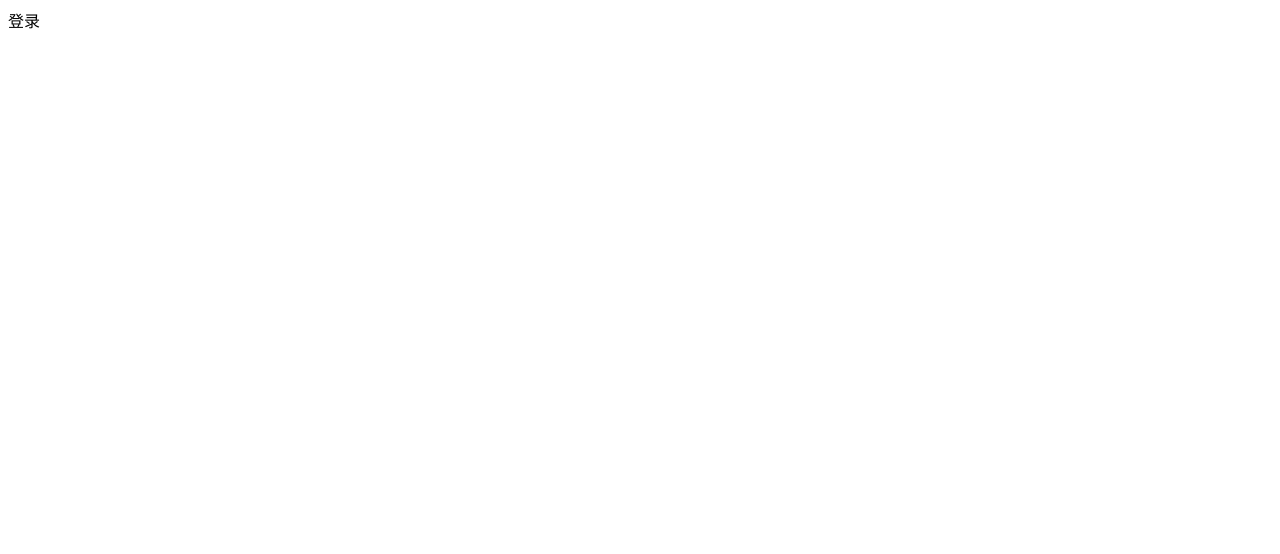
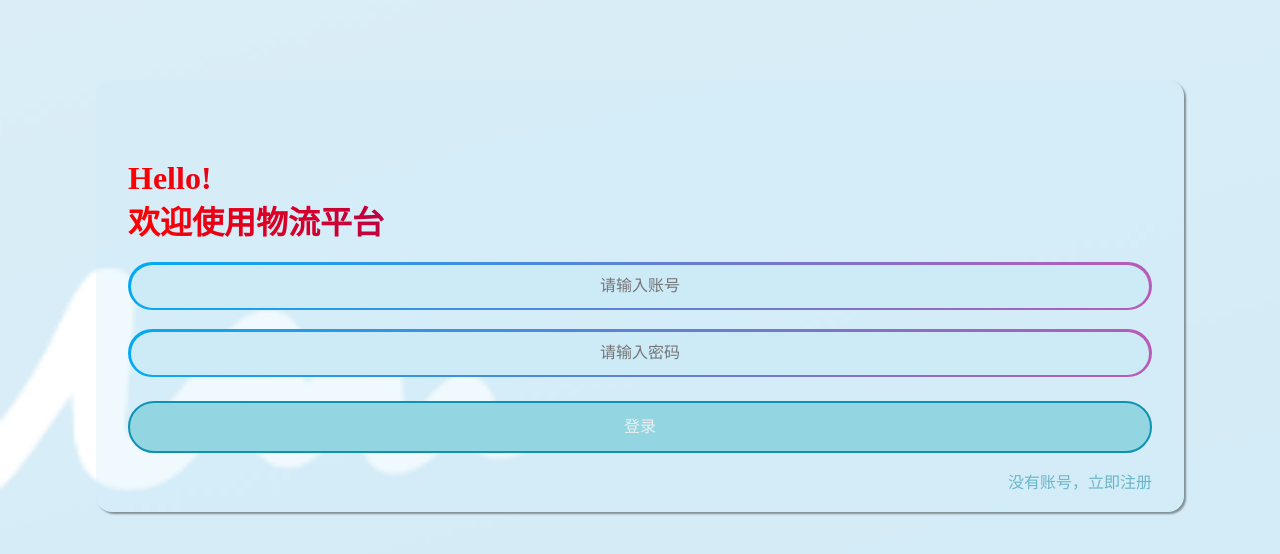
Before and after one commit to hanyueshijiu/MaterialFlow, a Vue app in the folder materialflow-app/: page /login in a window 1280 px wide. Shown: the top 554 px of the page. Built offline with nearby package versions, Linux system fonts and the light colour scheme.

Commit message:
物流运输 LOGIN页面 by chw

```diff
--- a/materialflow-app/package.json
+++ b/materialflow-app/package.json
@@ -11,6 +11,7 @@
   "dependencies": {
     "@types/node": "^20.5.9",
     "axios": "^1.5.0",
+    "less": "^4.2.0",
     "pinia": "^2.1.6",
     "pinia-plugin-persist": "^1.0.0",
     "vue": "^3.3.4",
--- a/materialflow-app/src/style.css
+++ b/materialflow-app/src/style.css
@@ -0,0 +1,4 @@
+* {
+  margin: 0;
+  padding: 0;
+}
--- a/materialflow-app/src/views/login/index.vue
+++ b/materialflow-app/src/views/login/index.vue
@@ -1,10 +1,121 @@
 <template>
-  登录
+  <div class="container">
+    <div class="form">
+      <div class="detail">
+        <h1>Hello!</h1>
+        <h1>欢迎使用物流平台</h1>
+      </div>
+      <div class="main">
+        <div class="inpbox">
+          <input type="text" placeholder="请输入账号" />
+        </div>
+        <div class="inpbox">
+          <input type="password" placeholder="请输入密码"  />
+        </div>
+      </div>
+      <div class="action">
+        <div class="btn">登录</div>
+      </div>
+      <div class="tips">
+        <p>没有账号，立即注册</p>
+      </div>
+    </div>
+  </div>
 </template>
 
-<script setup lang="ts">
-</script>
+<script setup lang="ts"></script>
 
-<style>
-
+<style lang="less" scoped>
+.container {
+  width: 100vw;
+  height: 100vh;
+  background-image: url("../../assets/bg.png");
+  background-size: cover;
+  background-repeat: no-repeat;
+  display: flex;
+  justify-content: center;
+  padding-top: 5rem;
+  box-sizing: border-box;
+  .form {
+    width: 80%;
+    height: 17rem;
+    background-color: rgba(205,234,247,0.3);
+    color: #fff;
+    padding: 5rem 2rem;
+    border-radius: 1rem;
+    box-shadow: 2px 2px 2px rgba(0,0,0,0.4);
+    .detail {
+      h1 {
+        background: linear-gradient(to right, #f00, #00f);
+        -webkit-background-clip: text;
+        -webkit-text-fill-color: transparent;
+      }
+    }
+    .main {
+      .inpbox {
+        background: linear-gradient(90deg, #03a9f4, #f441a5,#ffeb3b, #03a9f4);
+        background-size: 400%;
+        width: 100%;
+        height: 3rem;
+        margin-top: 1.2rem;
+        border-radius: 1.8rem;
+        display: flex;
+        align-items: center;
+        justify-content: center;
+        transition: all 1s;
+        input {
+          background-color: rgb(205,234,247);
+          border: 0;
+          width: 100%;
+          text-align: center;
+          font-size: 1rem;
+          color: #fff;
+          outline: none;
+          height: calc(100% - 0.3rem);
+          width: calc(100% - 0.4rem);
+          border-radius: 2rem;
+        }
+      }
+      .inpbox:has(input:focus) {
+        animation: animate 5s linear infinite;
+        transform: scale(1.2);
+      }
+      @keyframes animate {
+        0% {
+          background-position: 0,0;
+        }
+        100% {
+          background-position: 400% 0;
+        }
+      }
+    }
+    .action {
+      margin-top: 1.5rem;
+      display: flex;
+      justify-content: center;
+      .btn {
+        width: 100%;
+        text-transform: uppercase;
+        border: 2px solid #0e92b3;
+        background: rgb(147, 214, 226);
+        color: #eee;
+        text-align: center;
+        line-height: 3rem;
+        border-radius: 2rem;
+        cursor: pointer;
+        transition: all 1s;
+      }
+      .btn:hover {
+        transform: scale(1.2);
+        background-color: #0e92b3;
+      }
+    }
+    .tips {
+      margin-top: 1rem;
+      text-align: right;
+      color: #6cb5c7;
+      cursor: pointer;
+    }
+  }
+}
 </style>
```
Also changed, not shown: materialflow-app/src/assets/bg.png (added), 1 other file (tests, documents, lock files or other folders).
